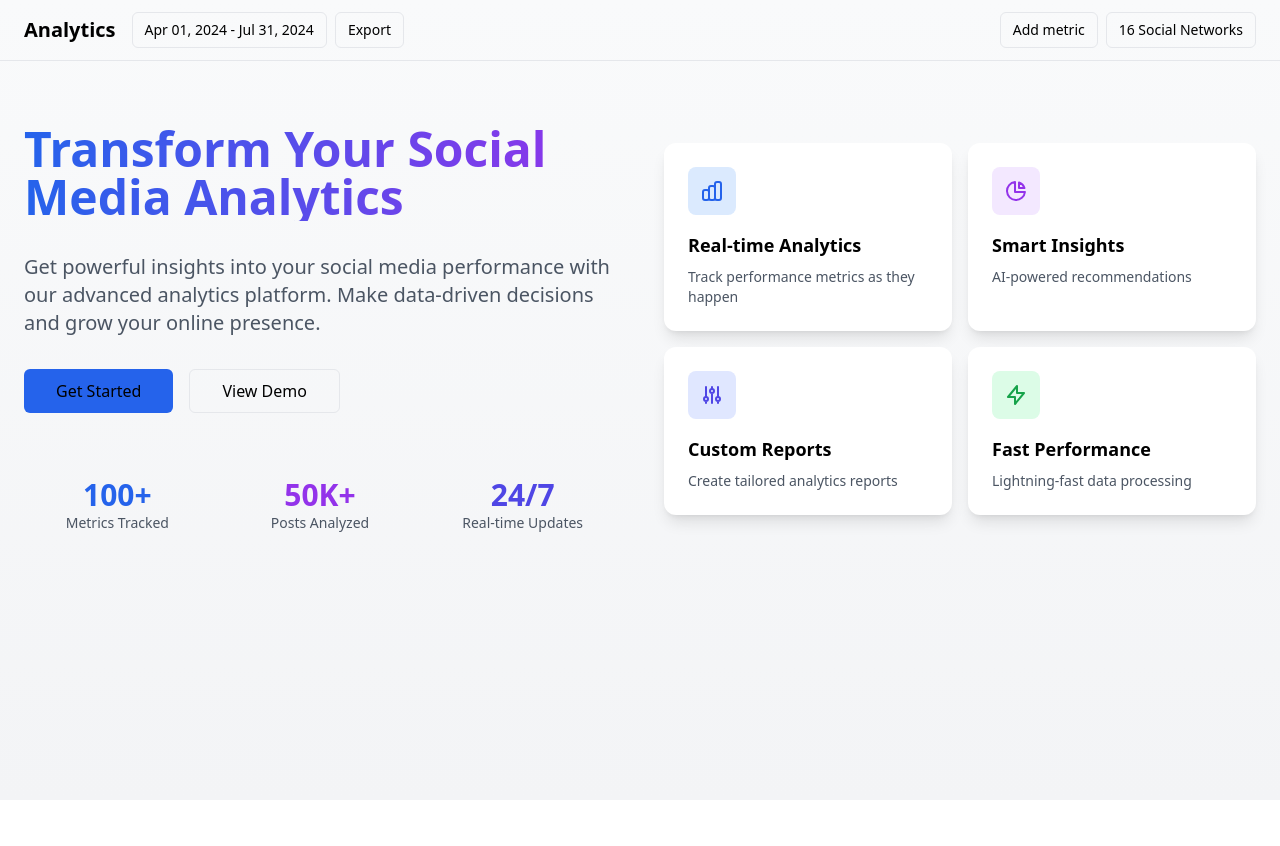
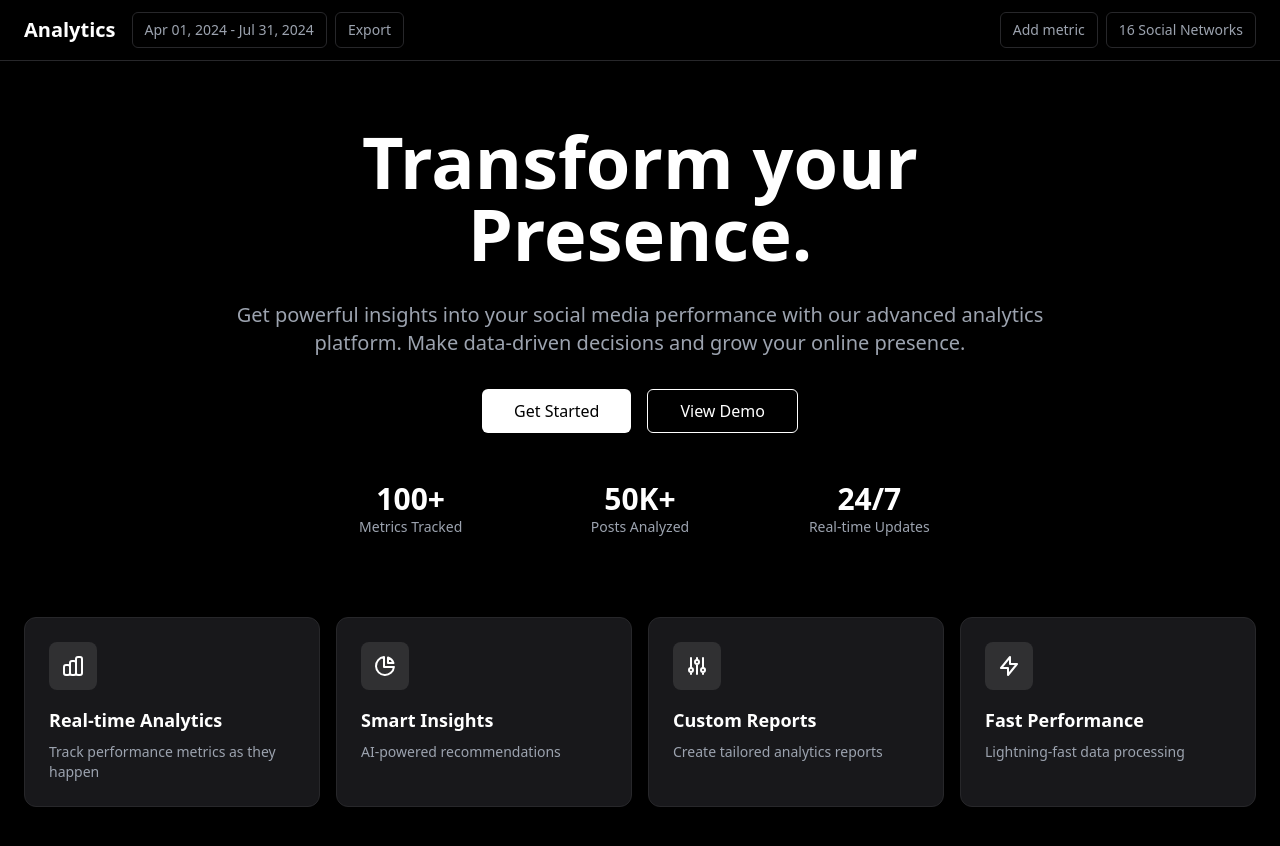
Before and after one commit to JayanthMalladi/social-metrics, a Next.js app: page / in a window 1280 px wide. Shown: the top 846 px of the page. Before the commit the page ends 800 px from the top, so only its background shows below. Built offline with nearby package versions, Linux system fonts and the light colour scheme.

Commit message:
Landing Page UI Improvements

```diff
--- a/app/page.tsx
+++ b/app/page.tsx
@@ -4,89 +4,87 @@ import { NavBar } from "@/components/nav-bar"
 
 export default function Home() {
   return (
-    <div className="min-h-screen bg-gradient-to-b from-gray-50 to-gray-100">
+    <div className="min-h-screen bg-black text-white">
       <NavBar />
       <main className="container mx-auto px-6 py-16">
-        <div className="grid grid-cols-1 md:grid-cols-2 gap-12 items-center">
-          {/* Left Column - Text Content */}
-          <div className="space-y-8">
-            <h1 className="text-5xl font-bold bg-clip-text text-transparent bg-gradient-to-r from-blue-600 to-purple-600">
-              Transform Your Social Media Analytics
+        {/* Hero Section */}
+        <div className="text-center mb-20 max-w-4xl mx-auto">
+          <h1 className="text-7xl font-bold mb-8 typewriter">
+            Transform your Presence.
           </h1>
-            <p className="text-xl text-gray-600">
+          <p className="text-xl text-gray-400 mb-8">
             Get powerful insights into your social media performance with our advanced analytics platform.
             Make data-driven decisions and grow your online presence.
           </p>
-            <div className="flex gap-4">
+          <div className="flex gap-4 justify-center mb-12">
             <Link href="/dashboard">
-                <Button size="lg" className="bg-blue-600 hover:bg-blue-700">
+              <Button size="lg" className="bg-white text-black hover:bg-gray-200">
                 Get Started
               </Button>
             </Link>
-              <Button variant="outline" size="lg">
+            <Button variant="outline" size="lg" className="border-white text-white hover:bg-white hover:text-black">
               View Demo
             </Button>
           </div>
 
           {/* Stats */}
-            <div className="grid grid-cols-3 gap-4 pt-8">
+          <div className="grid grid-cols-3 gap-4 max-w-2xl mx-auto">
             <div className="text-center">
-                <div className="text-3xl font-bold text-blue-600">100+</div>
-                <div className="text-sm text-gray-600">Metrics Tracked</div>
+              <div className="text-3xl font-bold text-white">100+</div>
+              <div className="text-sm text-gray-400">Metrics Tracked</div>
             </div>
             <div className="text-center">
-                <div className="text-3xl font-bold text-purple-600">50K+</div>
-                <div className="text-sm text-gray-600">Posts Analyzed</div>
+              <div className="text-3xl font-bold text-white">50K+</div>
+              <div className="text-sm text-gray-400">Posts Analyzed</div>
             </div>
             <div className="text-center">
-                <div className="text-3xl font-bold text-indigo-600">24/7</div>
-                <div className="text-sm text-gray-600">Real-time Updates</div>
+              <div className="text-3xl font-bold text-white">24/7</div>
+              <div className="text-sm text-gray-400">Real-time Updates</div>
             </div>
           </div>
         </div>
 
-          {/* Right Column - Feature Cards */}
-          <div className="grid grid-cols-2 gap-4">
-            <div className="p-6 bg-white rounded-xl shadow-lg transform hover:scale-105 transition-transform">
-              <div className="w-12 h-12 bg-blue-100 rounded-lg flex items-center justify-center mb-4">
-                <svg className="w-6 h-6 text-blue-600" fill="none" stroke="currentColor" viewBox="0 0 24 24">
+        {/* Feature Cards */}
+        <div className="grid grid-cols-1 md:grid-cols-2 lg:grid-cols-4 gap-4 mt-12">
+          <div className="p-6 bg-zinc-900 rounded-xl border border-zinc-800 hover:border-white transition-colors">
+            <div className="w-12 h-12 bg-white/10 rounded-lg flex items-center justify-center mb-4">
+              <svg className="w-6 h-6 text-white" fill="none" stroke="currentColor" viewBox="0 0 24 24">
                 <path strokeLinecap="round" strokeLinejoin="round" strokeWidth={2} d="M9 19v-6a2 2 0 00-2-2H5a2 2 0 00-2 2v6a2 2 0 002 2h2a2 2 0 002-2zm0 0V9a2 2 0 012-2h2a2 2 0 012 2v10m-6 0a2 2 0 002 2h2a2 2 0 002-2m0 0V5a2 2 0 012-2h2a2 2 0 012 2v14a2 2 0 01-2 2h-2a2 2 0 01-2-2z" />
               </svg>
             </div>
-              <h3 className="text-lg font-semibold mb-2">Real-time Analytics</h3>
-              <p className="text-gray-600 text-sm">Track performance metrics as they happen</p>
+            <h3 className="text-lg font-semibold mb-2 text-white">Real-time Analytics</h3>
+            <p className="text-gray-400 text-sm">Track performance metrics as they happen</p>
           </div>
 
-            <div className="p-6 bg-white rounded-xl shadow-lg transform hover:scale-105 transition-transform">
-              <div className="w-12 h-12 bg-purple-100 rounded-lg flex items-center justify-center mb-4">
-                <svg className="w-6 h-6 text-purple-600" fill="none" stroke="currentColor" viewBox="0 0 24 24">
+          <div className="p-6 bg-zinc-900 rounded-xl border border-zinc-800 hover:border-white transition-colors">
+            <div className="w-12 h-12 bg-white/10 rounded-lg flex items-center justify-center mb-4">
+              <svg className="w-6 h-6 text-white" fill="none" stroke="currentColor" viewBox="0 0 24 24">
                 <path strokeLinecap="round" strokeLinejoin="round" strokeWidth={2} d="M11 3.055A9.001 9.001 0 1020.945 13H11V3.055z" />
                 <path strokeLinecap="round" strokeLinejoin="round" strokeWidth={2} d="M20.488 9H15V3.512A9.025 9.025 0 0120.488 9z" />
               </svg>
             </div>
-              <h3 className="text-lg font-semibold mb-2">Smart Insights</h3>
-              <p className="text-gray-600 text-sm">AI-powered recommendations</p>
+            <h3 className="text-lg font-semibold mb-2 text-white">Smart Insights</h3>
+            <p className="text-gray-400 text-sm">AI-powered recommendations</p>
           </div>
 
-            <div className="p-6 bg-white rounded-xl shadow-lg transform hover:scale-105 transition-transform">
-              <div className="w-12 h-12 bg-indigo-100 rounded-lg flex items-center justify-center mb-4">
-                <svg className="w-6 h-6 text-indigo-600" fill="none" stroke="currentColor" viewBox="0 0 24 24">
+          <div className="p-6 bg-zinc-900 rounded-xl border border-zinc-800 hover:border-white transition-colors">
+            <div className="w-12 h-12 bg-white/10 rounded-lg flex items-center justify-center mb-4">
+              <svg className="w-6 h-6 text-white" fill="none" stroke="currentColor" viewBox="0 0 24 24">
                 <path strokeLinecap="round" strokeLinejoin="round" strokeWidth={2} d="M12 6V4m0 2a2 2 0 100 4m0-4a2 2 0 110 4m-6 8a2 2 0 100-4m0 4a2 2 0 110-4m0 4v2m0-6V4m6 6v10m6-2a2 2 0 100-4m0 4a2 2 0 110-4m0 4v2m0-6V4" />
               </svg>
             </div>
-              <h3 className="text-lg font-semibold mb-2">Custom Reports</h3>
-              <p className="text-gray-600 text-sm">Create tailored analytics reports</p>
+            <h3 className="text-lg font-semibold mb-2 text-white">Custom Reports</h3>
+            <p className="text-gray-400 text-sm">Create tailored analytics reports</p>
           </div>
 
-            <div className="p-6 bg-white rounded-xl shadow-lg transform hover:scale-105 transition-transform">
-              <div className="w-12 h-12 bg-green-100 rounded-lg flex items-center justify-center mb-4">
-                <svg className="w-6 h-6 text-green-600" fill="none" stroke="currentColor" viewBox="0 0 24 24">
+          <div className="p-6 bg-zinc-900 rounded-xl border border-zinc-800 hover:border-white transition-colors">
+            <div className="w-12 h-12 bg-white/10 rounded-lg flex items-center justify-center mb-4">
+              <svg className="w-6 h-6 text-white" fill="none" stroke="currentColor" viewBox="0 0 24 24">
                 <path strokeLinecap="round" strokeLinejoin="round" strokeWidth={2} d="M13 10V3L4 14h7v7l9-11h-7z" />
               </svg>
             </div>
-              <h3 className="text-lg font-semibold mb-2">Fast Performance</h3>
-              <p className="text-gray-600 text-sm">Lightning-fast data processing</p>
-            </div>
+            <h3 className="text-lg font-semibold mb-2 text-white">Fast Performance</h3>
+            <p className="text-gray-400 text-sm">Lightning-fast data processing</p>
           </div>
         </div>
       </main>
--- a/components/nav-bar.tsx
+++ b/components/nav-bar.tsx
@@ -2,17 +2,41 @@ import { Button } from "@/components/ui/button"
 
 export function NavBar() {
   return (
-    <nav className="border-b px-6 py-3 flex items-center justify-between">
+    <nav className="border-b border-zinc-800 px-6 py-3 flex items-center justify-between bg-black text-white">
       <div className="flex items-center gap-4">
-        <h1 className="text-xl font-bold">Analytics</h1>
+        <h1 className="text-xl font-bold text-white">Analytics</h1>
         <div className="flex items-center gap-2">
-          <Button variant="outline" size="sm">Apr 01, 2024 - Jul 31, 2024</Button>
-          <Button variant="outline" size="sm">Export</Button>
+          <Button
+            variant="outline"
+            size="sm"
+            className="border-zinc-800 text-gray-400 hover:border-white hover:text-white"
+          >
+            Apr 01, 2024 - Jul 31, 2024
+          </Button>
+          <Button
+            variant="outline"
+            size="sm"
+            className="border-zinc-800 text-gray-400 hover:border-white hover:text-white"
+          >
+            Export
+          </Button>
         </div>
       </div>
       <div className="flex items-center gap-2">
-        <Button variant="outline" size="sm">Add metric</Button>
-        <Button variant="outline" size="sm">16 Social Networks</Button>
+        <Button
+          variant="outline"
+          size="sm"
+          className="border-zinc-800 text-gray-400 hover:border-white hover:text-white"
+        >
+          Add metric
+        </Button>
+        <Button
+          variant="outline"
+          size="sm"
+          className="border-zinc-800 text-gray-400 hover:border-white hover:text-white"
+        >
+          16 Social Networks
+        </Button>
       </div>
     </nav>
   )
```
Lines whose indentation alone changed are shown as unchanged.
